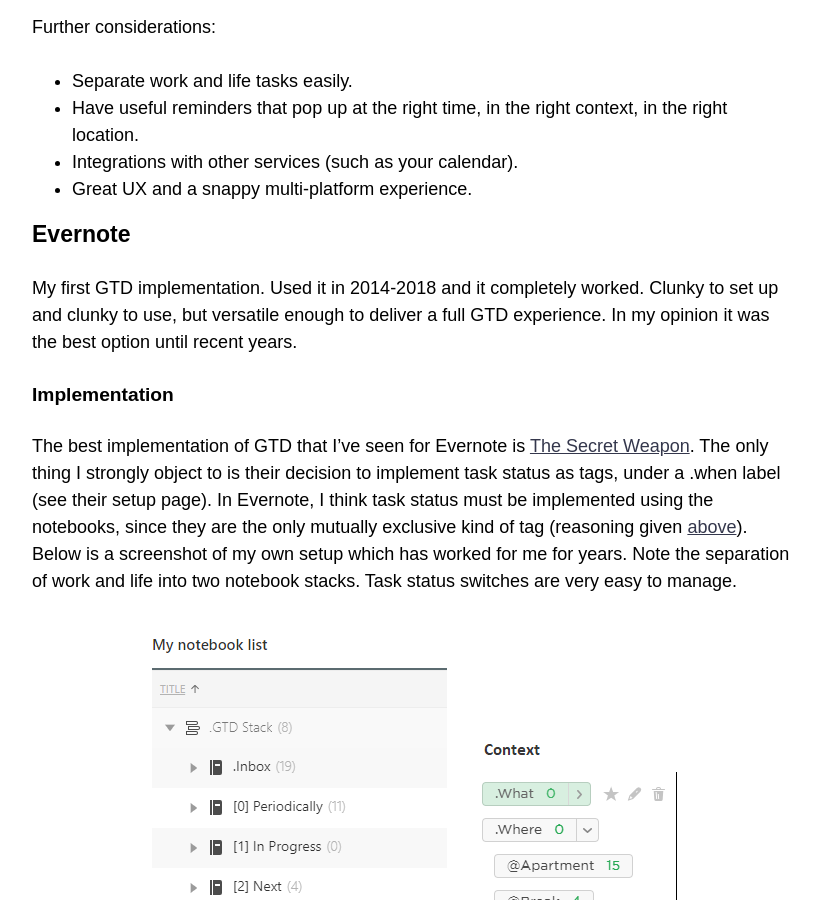
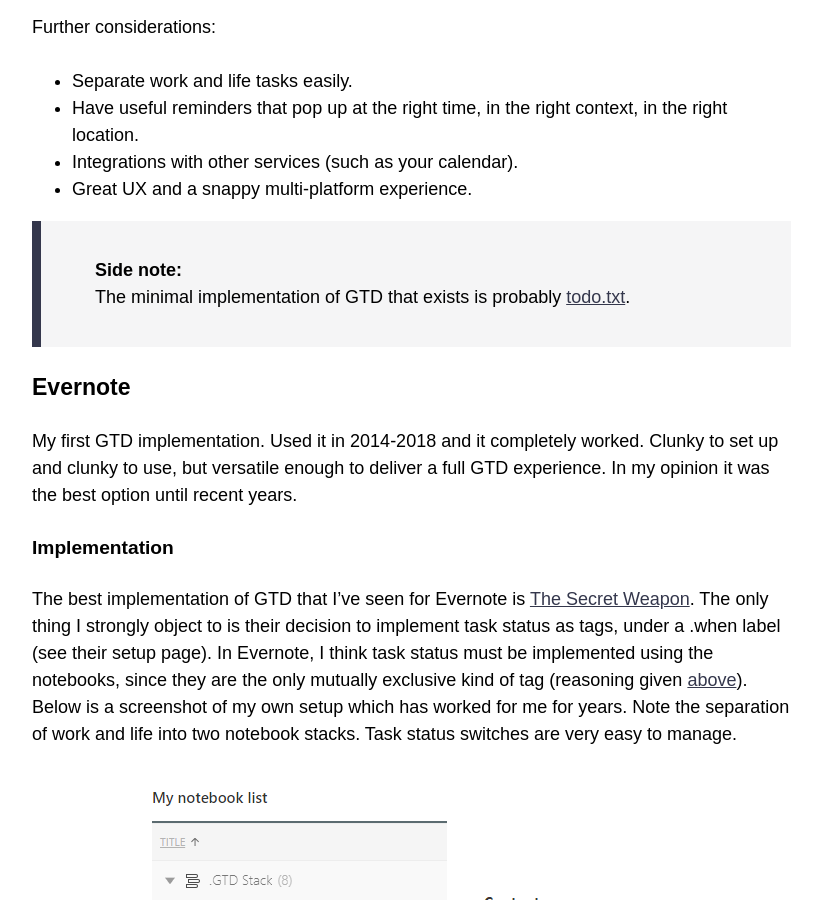
Before and after one commit to eddiesmo/eddiesmo.github.io, a Jekyll site: the page built from _posts/2018-02-21-comparing-gtd-implementations-evernote-todoist-nirvanahq-facilethings-more.md, in a window 1280 px wide and 900 px high, scrolled down 2823 px. Shown: the whole window, without its empty margins (343-1163 px from the left). Built offline with Jekyll 4.4.1, drawn with Linux system fonts in a browser that asks for light colours; nearby versions of some CDN libraries; comment, search, counter and statistics services are not loaded.

Commit message:
add side note to GTD post

```diff
--- a/_posts/2018-02-21-comparing-gtd-implementations-evernote-todoist-nirvanahq-facilethings-more.md
+++ b/_posts/2018-02-21-comparing-gtd-implementations-evernote-todoist-nirvanahq-facilethings-more.md
@@ -68,6 +68,9 @@ Further considerations:
 - Have useful reminders that pop up at the right time, in the right context, in the right location.
 - Integrations with other services (such as your calendar).
 - Great UX and a snappy multi-platform experience.
+
+> **Side note:** <br/>
+> The minimal implementation of GTD that exists is probably [todo.txt](http://todotxt.org/).
 
 
 
```
